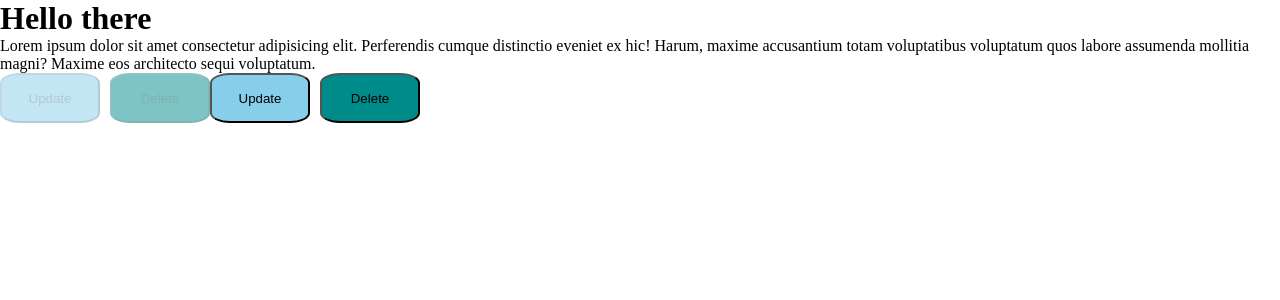
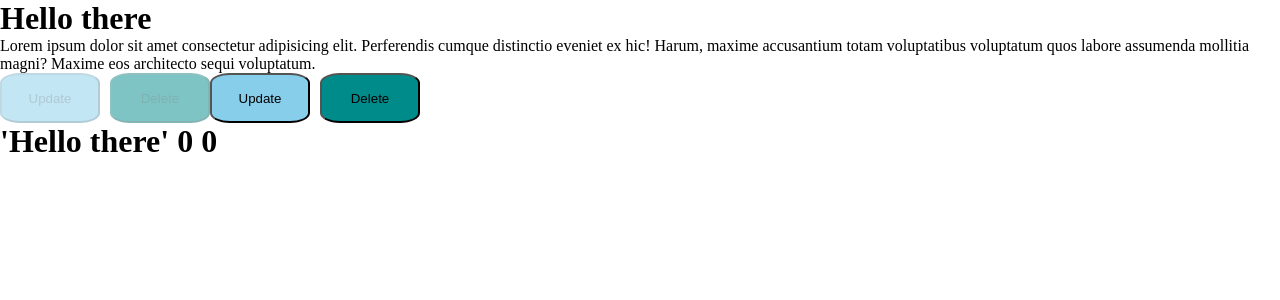
Before and after one commit to ViktorPalchynskyi/Learning-React, a React (Vite) app in the folder react_test1/: page / in a window 1280 px wide. Shown: the top 300 px of the page. Built offline with nearby package versions, Linux system fonts and the light colour scheme.

Commit message:
06.10.24 - researching react fiber nodes

```diff
--- a/react_test1/src/main.jsx
+++ b/react_test1/src/main.jsx
@@ -3,8 +3,35 @@ import ReactDOM from 'react-dom/client';
 import App from './App.jsx';
 import './index.scss';
 
-ReactDOM.createRoot(document.getElementById('root')).render(
+const root = ReactDOM.createRoot(document.getElementById('root'));
+
+root.render(
     <React.StrictMode>
         <App />
+        <H1elem>'Hello there'</H1elem>
     </React.StrictMode>
 );
+
+function H1elem({ children }) {
+    const [count, setCount] = React.useState(0);
+
+    const memo = React.useMemo(() => count * 100000, [count]);
+    const memo2 = React.useMemo(() => count * 200000, [count]);
+
+    return (
+        <h1 onClick={() => setCount(count + 1)}>
+            {children} {count} {memo}
+        </h1>
+        // <h1>{children}</h1>
+    );
+}
+
+console.log('root', root);
+console.log(
+    'p elem',
+    React.createElement(
+        'p',
+        { onClick: () => console.log('Hello there') },
+        React.cloneElement('span', null, 'Hello there')
+    )
+);
```
